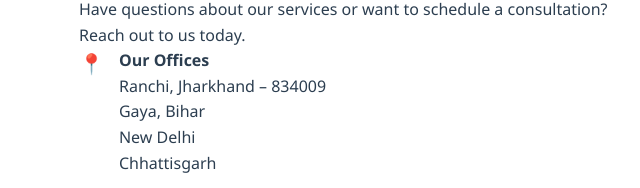
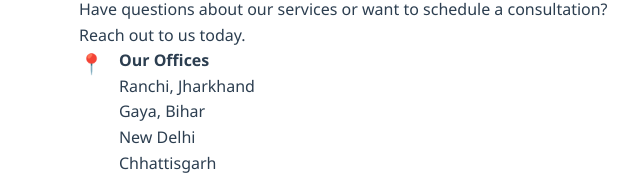
Before and after one commit to Rverma-web/ekwarna-associates, a plain HTML site: page index.html in a window 1280 px wide. Shown: the part 2843-3031 px from the top of the page, 0-640 px from the left. Drawn offline with Linux system fonts and the light colour scheme.

Commit message:
Update index.html

```diff
--- a/index.html
+++ b/index.html
@@ -700,7 +700,7 @@
                         <div class="contact-icon">📍</div>
 <div>
     <h4>Our Offices</h4>
-    <p>Ranchi, Jharkhand – 834009</p>
+    <p>Ranchi, Jharkhand</p>
     <p>Gaya, Bihar</p>
     <p>New Delhi</p>
     <p>Chhattisgarh</p>
```
